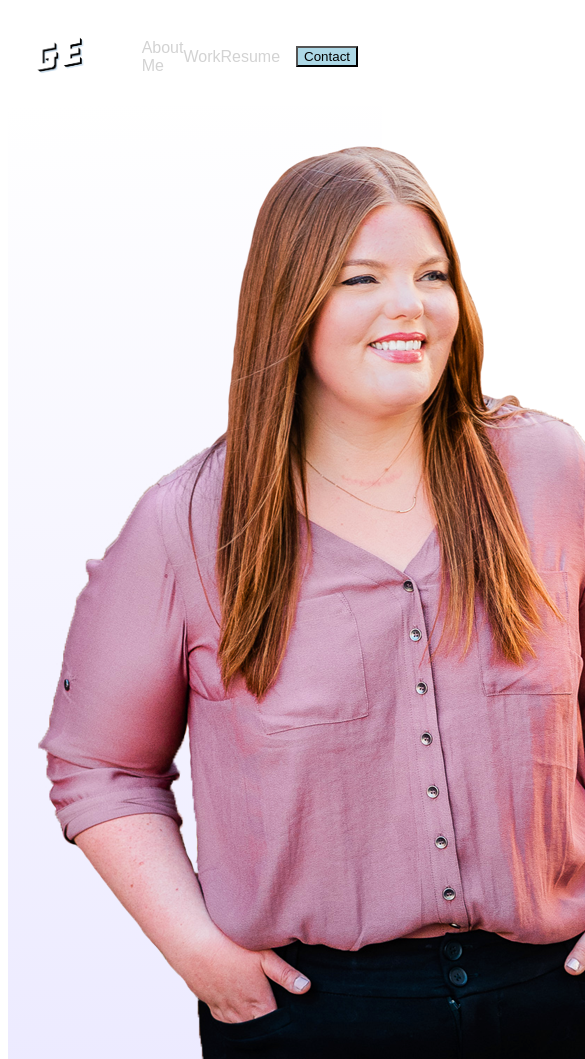
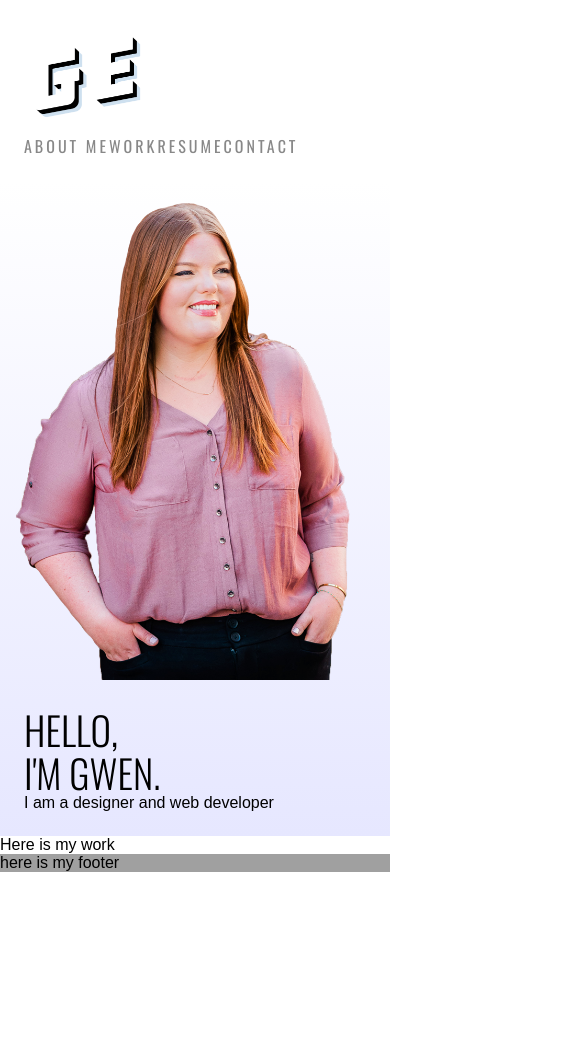
Before and after one commit to gwenewasko/portfolio, a plain HTML site: page index.html in a window 390 px wide. Shown: the top 1059 px of the page, 585 px wide, since content can reach past the window. After the commit the page ends 872 px from the top, so only its background shows below. Drawn offline with nearby package versions, Linux system fonts and the light colour scheme.

Commit message:
changing headshot image and editing mobile view

```diff
--- a/assets/css/main.css
+++ b/assets/css/main.css
@@ -1,9 +1,31 @@
+* {
+  margin: 0;
+}
+
 body {
   font-family: sans-serif;
 }
 
 a {
   text-decoration: none;
+}
+
+h1 {
+  font-family: "Oswald", sans-serif;
+  font-size: 10vw;
+  font-weight: 300;
+  line-height: 110%;
+  text-transform: uppercase;
+  max-width: 75vw;
+  color: black;
+}
+
+nav {
+  font-family: "Oswald", sans-serif;
+  font-weight: 400;
+  letter-spacing: 3px;
+  text-transform: uppercase;
+  font-size: 1rem;
 }
 
 .ai-c {
@@ -19,7 +41,7 @@ a {
 }
 
 .bgc-lightgray {
-  background-color: lightgray;
+  background-color: rgb(160, 160, 160);
 }
 
 .bgc-orange {
@@ -35,7 +57,7 @@ a {
 }
 
 .c-lightgray {
-  color: lightgray;
+  color: rgb(136, 136, 136);
 }
 
 .container {
@@ -46,6 +68,26 @@ a {
   display: flex;
 }
 
+.f-oswald {
+  font-family: "Oswald", sans-serif;
+}
+
+.f-400 {
+  font-weight: 400;
+}
+
+.f-caps {
+  text-transform: uppercase;
+}
+
+.f-size {
+  font-size: 1rem;
+}
+
+.fxw-w {
+  flex-wrap: wrap;
+}
+
 .fx-1 {
   flex: 1;
 }
@@ -53,9 +95,9 @@ a {
 .bgc-g {
   background: rgb(255, 255, 255);
   background: linear-gradient(
-    177deg,
+    180deg,
     rgba(255, 255, 255, 1) 0%,
-    rgba(236, 234, 255, 1) 100%
+    rgba(230, 231, 255, 1) 100%
   );
 }
 
@@ -81,6 +123,14 @@ a {
 
 .p {
   padding: 1.5rem;
+}
+
+.pos-r {
+  position: relative;
+}
+
+.pos-b {
+  object-position: bottom;
 }
 
 .p0 {
@@ -112,6 +162,10 @@ a {
   width: 50%;
 }
 
+.w-100 {
+  width: 100%;
+}
+
 nav {
   z-index: 1;
 }
--- a/index.html
+++ b/index.html
@@ -6,31 +6,32 @@
     <meta http-equiv="X-UA-Compatible" content="IE=edge">
     <meta name="viewport" content="width=device-width, initial-scale=1.0">
     <link rel="stylesheet" href="./assets/css/main.css">
+    <link rel="preconnect" href="https://fonts.googleapis.com">
+    <link rel="preconnect" href="https://fonts.gstatic.com" crossorigin>
+    <link href="https://fonts.googleapis.com/css2?family=Oswald:wght@300;400&display=swap" rel="stylesheet">
     <title>Document</title>
 </head>
 
 <body>
-    <nav class="ai-c bgc-white d-f jc-sb p sticky d-f@lrg">
-        <div class="c-lightgray">
+    <nav class="ai-c bgc-white d-f fxw-w jc-sb p sticky d-f@lrg">
+        <div>
             <img class="w-50" src="./assets/images/Gwen-logomark.png" alt="Gwen Ewasko">
         </div>
         <ul class="ai-c d-f lis-n m m0 p p0">
             <li class="underline ml@lrg"><a class="c-lightgray" href="">About Me</a></li>
             <li class="underline ml@lrg"><a class="c-lightgray" href="">Work</a></li>
             <li class="underline ml@lrg"><a class="c-lightgray" href="">Resume</a></li>
-            <li>
-                <button type="button" class="bgc-lightblue btn btn-primary navbar-btn m-left">
-                    Contact
-                </button>
+            <li class="underline ml@lrg"><a class="c-lightgray" href="">Contact</a></li>
             </li>
         </ul>
         </div>
     </nav>
-    <section class="bgc-g d-f">
-        <div><img src="./assets/images/gwen-cutout_crop-sm.png" alt="Gwen's Headshot">
+    <section class="bgc-g d-f fxw-w">
+        <div><img class="w-100" src="./assets/images/gwen-cutout_crop-sm.png" alt="Gwen's Headshot">
         </div>
-        <div>
-            <h1>Hello I'm Gwen</h1> I am a designer and web developer
+        <div class="p">
+            <h1>Hello, <br> I'm Gwen.</h1>
+            <p>I am a designer and web developer</p>
         </div>
 </body>
 </section>
@@ -41,8 +42,10 @@
 
 <!-- Footer -->
 <section>
-    <footer class="bgc-lightgray">
-
+    <footer>
+        <div class="bgc-lightgray">
+            <p>here is my footer</p>
+        </div>
     </footer>
 </section>
 
```
